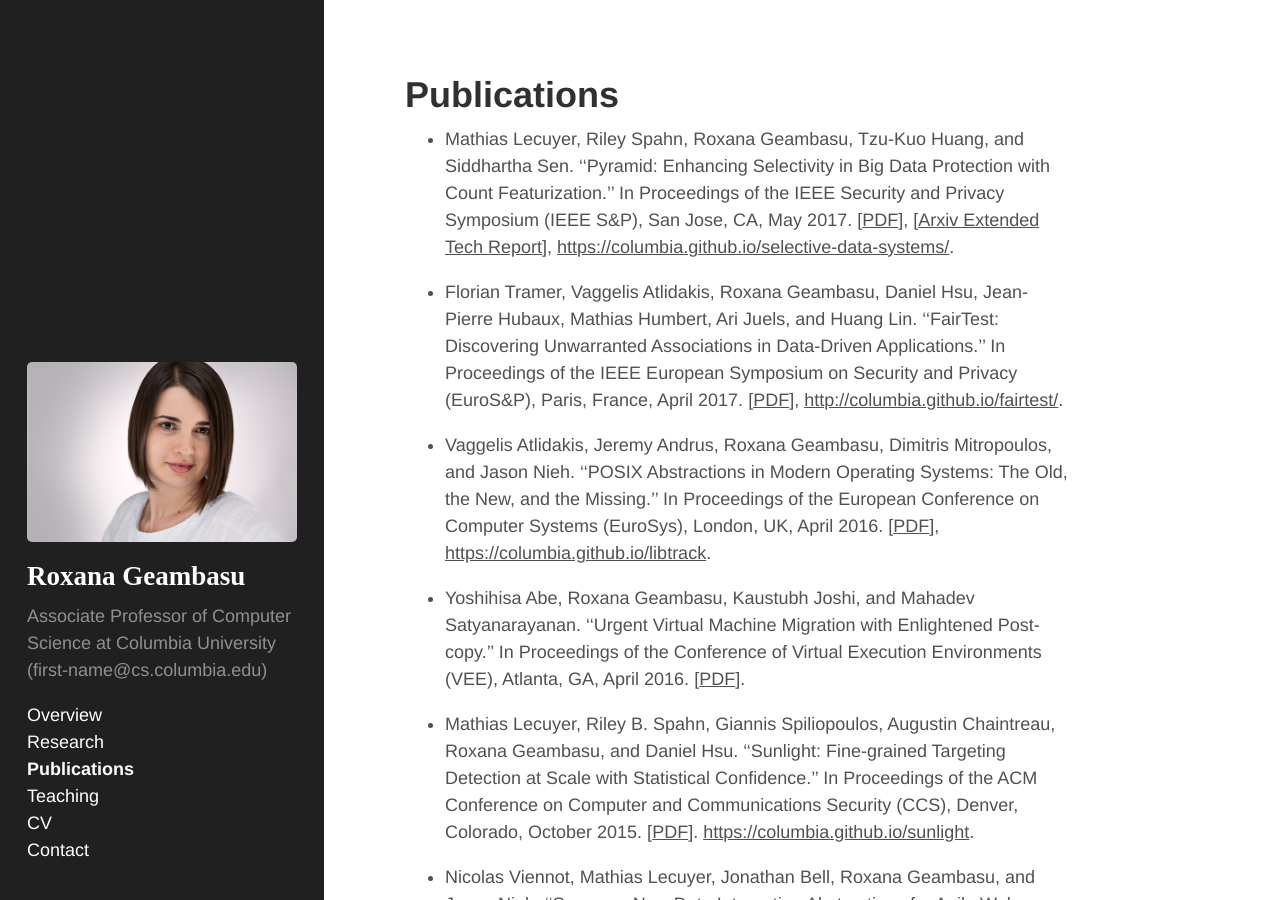
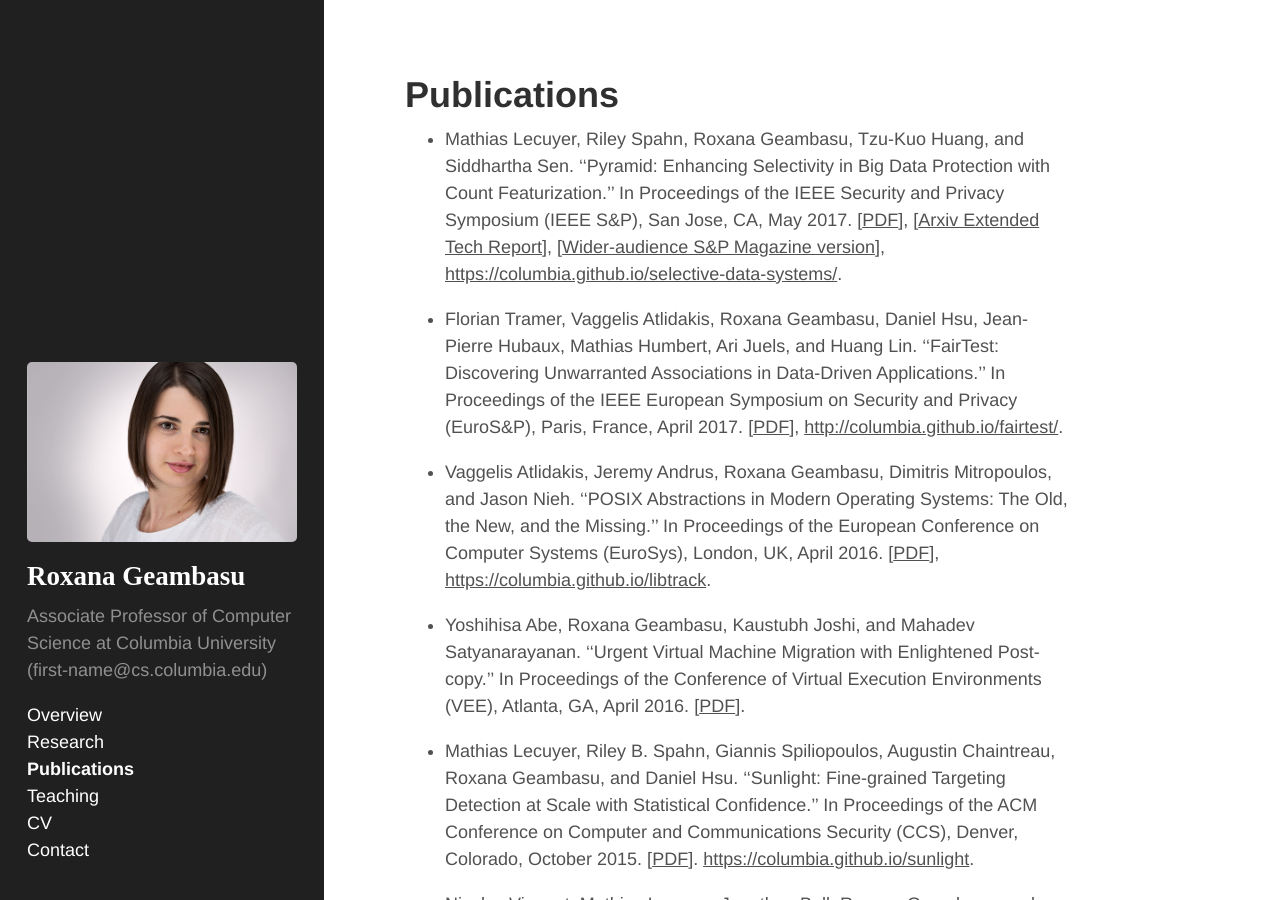
Before and after one commit to roxanageambasu/roxanageambasu.github.io, a Jekyll site: the page built from 02-publications.md, in a window 1280 px wide and 900 px high. Built offline with Jekyll 4.4.1, drawn with Linux system fonts in a browser that asks for light colours.

Commit message:
added link to sp magazine

```diff
--- a/02-publications.md
+++ b/02-publications.md
@@ -7,6 +7,7 @@ title: Publications
   In Proceedings of the IEEE Security and Privacy Symposium (IEEE S&P), San Jose, CA, May 2017.
   [<a href="{{ site.baseurl }}/publications/oakland2017pyramid.pdf">PDF</a>],
   [<a href="https://arxiv.org/abs/1705.07512">Arxiv Extended Tech Report</a>],
+  [<a href="{{ site.baseurl }}/publications/spmagazine2018pyramid.pdf">Wider-audience S&P Magazine version</a>],
   <a href="https://columbia.github.io/selective-data-systems/">https://columbia.github.io/selective-data-systems/</a>.
 
 * Florian Tramer, Vaggelis Atlidakis, Roxana Geambasu, Daniel Hsu, Jean-Pierre Hubaux, Mathias Humbert, Ari Juels, and Huang Lin.
```
Also changed, not shown: 1 other file.
